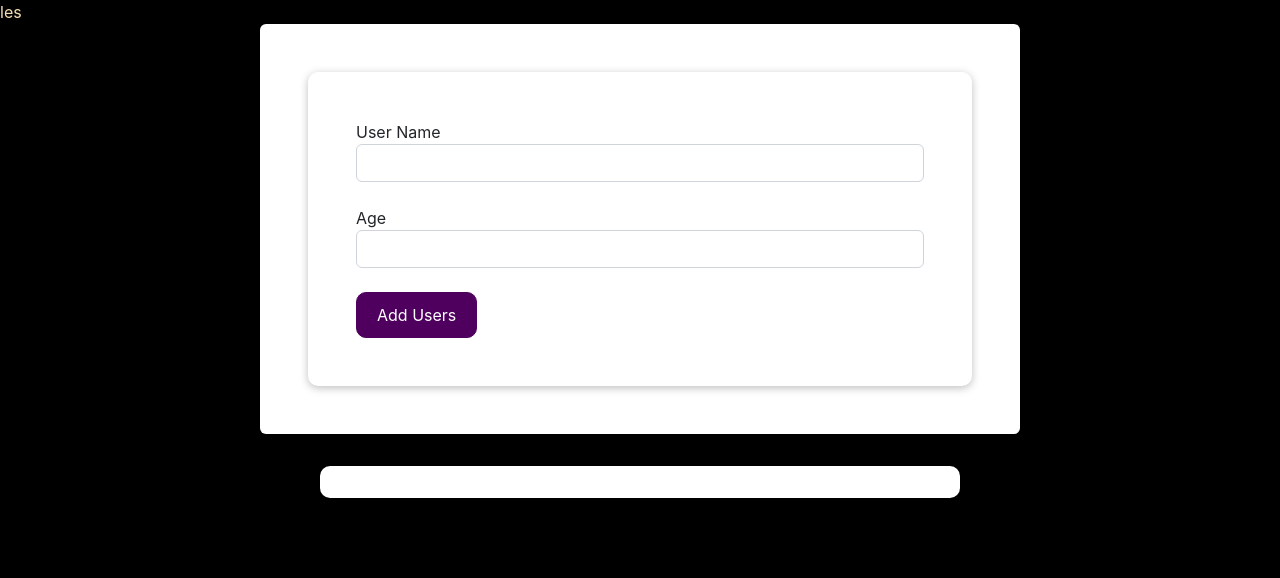
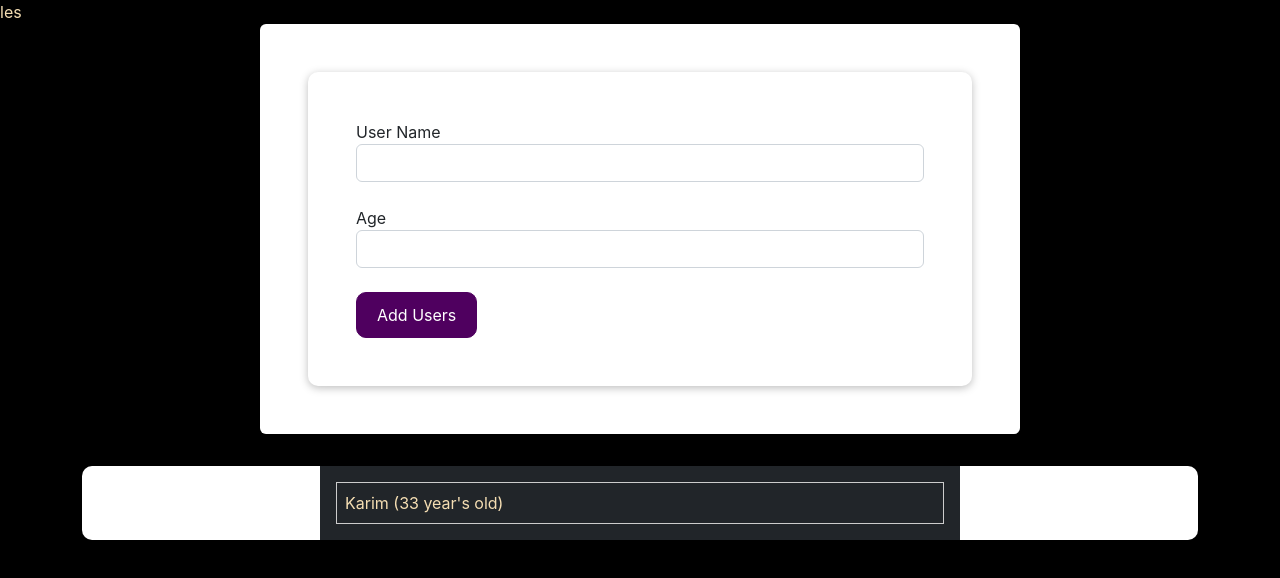
Before and after one commit to hasankarim18/add-user, a React (Create React App) app: page / in a window 1280 px wide. Shown: the top 578 px of the page. Built offline with nearby package versions, Linux system fonts and the light colour scheme.

Commit message:
add user function added

```diff
--- a/src/App.js
+++ b/src/App.js
@@ -1,18 +1,40 @@
 
-import React from 'react';
+import React, { useState } from 'react';
 import './App.css';
 import AddUser from './Components/Users/AddUser';
 import UsersList from './Components/Users/UsersList';
 
-const users = []
+const users = [
+  { name: 'Karim', age: 33 }
+]
 
 
-function App() {
+
+function App(props) {
+
+  const [usersList, setUsersList] = useState(users)
+
+  const addUserHandler = (name, age) => {
+    const newUser = {
+      name: name,
+      age: age
+    }
+
+    console.log(usersList)
+    console.log(newUser)
+    const newUserList = usersList.concat(newUser)
+    console.log(newUserList)
+
+    setUsersList((prevUsersList) => {
+      return [...prevUsersList, { name: name, age: age }]
+    })
+  }
+
   return (
     <React.Fragment>
       les
-      <AddUser />
-      <UsersList users={users} />
+      <AddUser onAddUser={addUserHandler} />
+      <UsersList users={usersList} />
 
     </React.Fragment>
 
--- a/src/Components/Users/AddUser.js
+++ b/src/Components/Users/AddUser.js
@@ -16,8 +16,8 @@ const AddUser = (props) => {
         } else if (+age < 1) {
             return
         }
-
-        console.log(name, age)
+        props.onAddUser(name, age)
+        // console.log(name, age)
         setName('')
         setAge('')
     }
--- a/src/Components/Users/UsersList.js
+++ b/src/Components/Users/UsersList.js
@@ -3,17 +3,22 @@ import Card from '../UI/Card'
 import classes from './UsersList.module.css'
 
 const UsersList = (props) => {
+    console.log('props.users', props.users)
     return (
         <div>
             <div className="container">
-                <Card className={classes.users} >
-                    <ul  >
-                        {props.users.map(user => {
-                            <li>
-                                {user.name} ({user.age} year's old)
-                            </li>
-                        })}
-                    </ul>
+                <Card  >
+                    <div className={classes.users}>
+                        <ul className="bg-dark pt-2 pb-2" >
+                            {props.users.map(user => {
+                                return (<li>
+                                    {user.name} ({user.age} year's old)
+                                </li>
+                                )
+                            })}
+                        </ul>
+                    </div>
+
                 </Card>
             </div>
         </div>
--- a/src/index.css
+++ b/src/index.css
@@ -7,6 +7,7 @@ body {
   -moz-osx-font-smoothing: grayscale;
   background-color: black;
   color: wheat;
+  box-sizing: border-box;
 }
 
 code {
```
